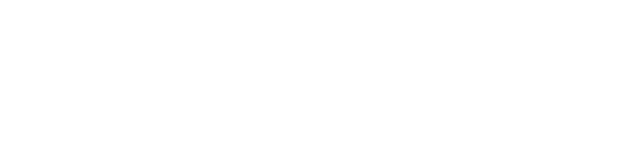
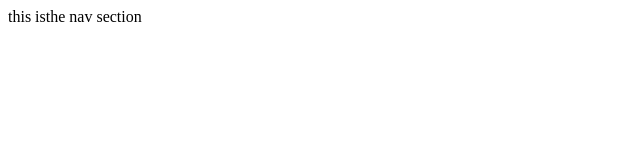
Before and after one commit to maleek2002/myGit, a plain HTML site: page index.html in a window 1280 px wide. Shown: the whole page, without its empty margins (0-640 px from the left). Drawn offline with Linux system fonts and the light colour scheme.

Commit message:
add navbar

```diff
--- a/index.html
+++ b/index.html
@@ -6,6 +6,8 @@
     <title>Document</title>
 </head>
 <body>
-
+    <nav>
+        this isthe nav section
+    </nav>
 </body>
 </html>
```
